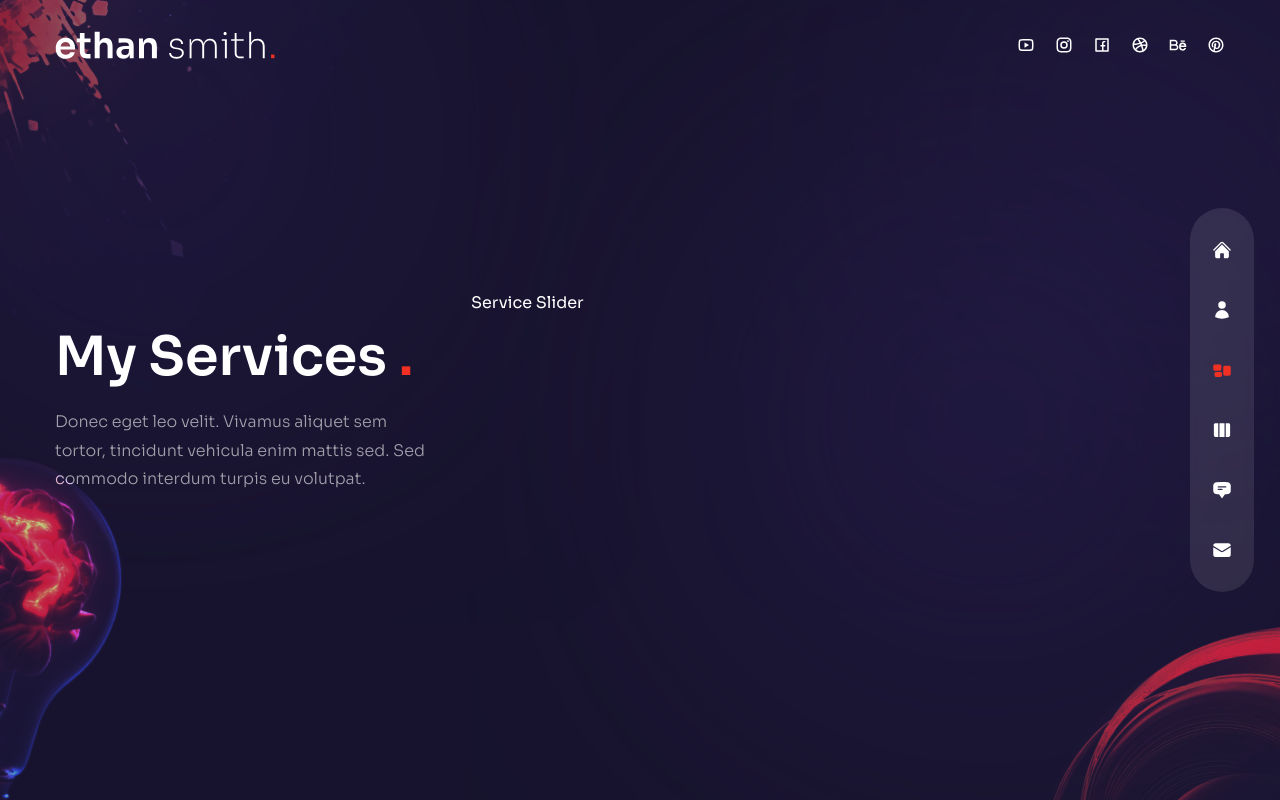
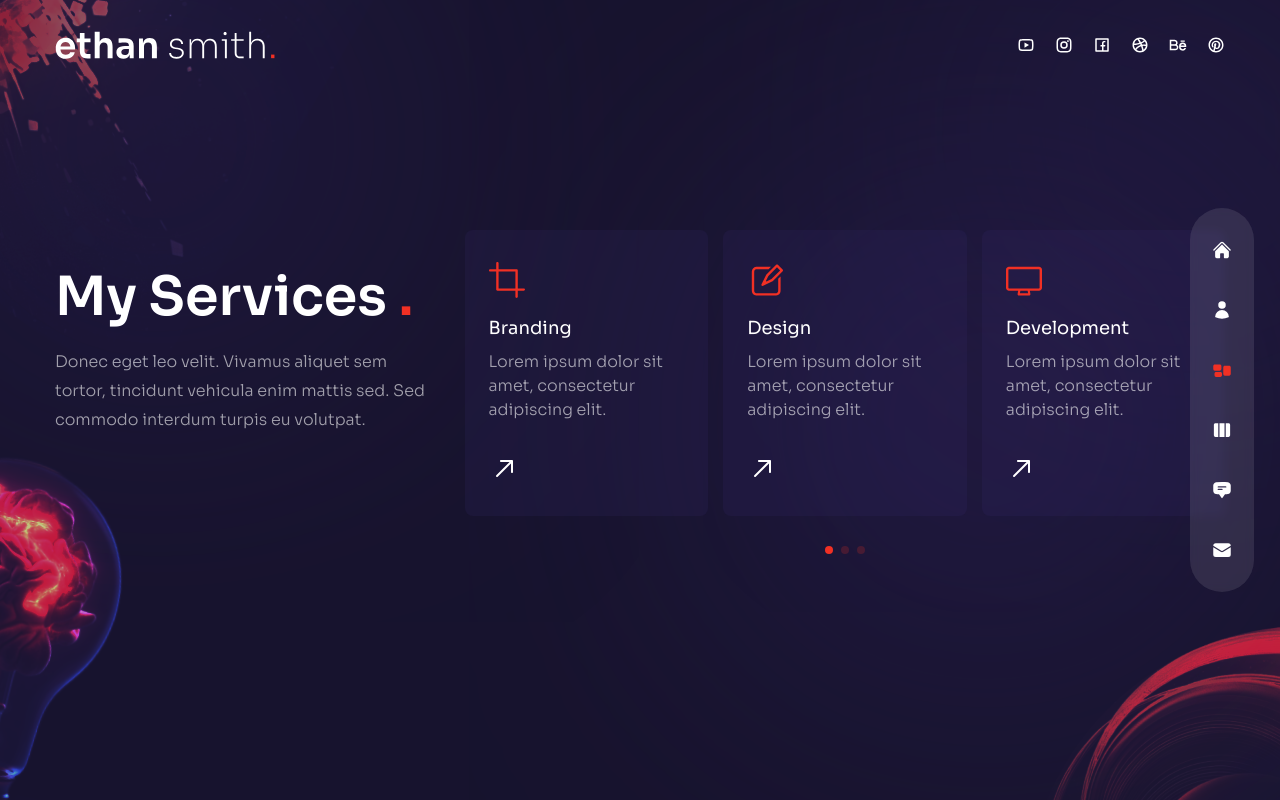
Before and after one commit to freetimezp/js-portfolio-22-web-dev, a Next.js app: page /services in a window 1280 px wide. Built offline with nearby package versions, Linux system fonts and the light colour scheme.

Commit message:
11. js-portfolio-22-web-dev. Services page. ServiceSlider Component.

```diff
--- a/components/ServiceSlider.js
+++ b/components/ServiceSlider.js
@@ -1,5 +1,101 @@
+import { Swiper, SwiperSlide } from 'swiper/react';
+
+import 'swiper/css';
+import 'swiper/css/free-mode';
+import 'swiper/css/pagination';
+
+import {
+   RxCrop,
+   RxDesktop,
+   RxPencil2,
+   RxReader,
+   RxRocket,
+   RxArrowTopRight
+} from 'react-icons/rx';
+
+// data
+export const serviceData = [
+   {
+      icon: <RxCrop />,
+      title: 'Branding',
+      description: 'Lorem ipsum dolor sit amet, consectetur adipiscing elit.',
+   },
+   {
+      icon: <RxPencil2 />,
+      title: 'Design',
+      description: 'Lorem ipsum dolor sit amet, consectetur adipiscing elit.',
+   },
+   {
+      icon: <RxDesktop />,
+      title: 'Development',
+      description: 'Lorem ipsum dolor sit amet, consectetur adipiscing elit.',
+   },
+   {
+      icon: <RxReader />,
+      title: 'Copywriting',
+      description: 'Lorem ipsum dolor sit amet, consectetur adipiscing elit.',
+   },
+   {
+      icon: <RxRocket />,
+      title: 'SEO',
+      description: 'Lorem ipsum dolor sit amet, consectetur adipiscing elit.',
+   },
+];
+
+import { FreeMode, Pagination } from 'swiper';
+
 const ServiceSlider = () => {
-  return <div>Service Slider</div>;
+   return (
+      <Swiper
+         breakpoints={{
+            320: {
+               slidesPerView: 1,
+               spaceBetween: 15,
+            },
+            640: {
+               slidesPerView: 3,
+               spaceBetween: 15,
+            },
+         }}
+         freeMode={true}
+         pagination={{
+            clickable: true
+         }}
+         modules={[FreeMode, Pagination]}
+         className='h-[240px] sm:h-[340px]'
+      >
+         {serviceData?.map((item, index) => (
+            <SwiperSlide
+               key={index}
+            >
+               <div className='bg-[rgba(65,47,123,0.15)] h-max rounded-lg px-6 py-8
+               flex sm:flex-col gap-x-6 sm:gap-x-0 group cursor-pointer transition-all
+               hover:bg-[rgba(89,65,169,0.15)] duration-300'>
+                  {/* icon */}
+                  <div className='text-4xl text-accent mb-4'>
+                     {item.icon}
+                  </div>
+
+                  {/* title & desc */}
+                  <div className='mb-8'>
+                     <div className='mb-2 text-lg'>
+                        {item.title}
+                     </div>
+                     <p className='max-w-[350px] leading-normal'>
+                        {item.description}
+                     </p>
+                  </div>
+
+                  {/* arrow */}
+                  <div className='text-3xl'>
+                     <RxArrowTopRight className='group-hover:rotate-45 group-hover:text-accent
+                     transition-all duration-300' />
+                  </div>
+               </div>
+            </SwiperSlide>
+         ))}
+      </Swiper>
+   );
 };
 
 export default ServiceSlider;
--- a/pages/services/index.js
+++ b/pages/services/index.js
@@ -1,45 +1,9 @@
 import { motion } from 'framer-motion';
-import {
-  RxCrop,
-  RxPencil2,
-  RxDesktop,
-  RxReader,
-  RxRocket
-} from 'react-icons/rx';
 import { fadeIn } from '../../variants';
 
 import ServiceSlider from '../../components/ServiceSlider';
 import Bulb from '../../components/Bulb';
 import Circles from '../../components/Circles';
-
-// data
-export const serviceData = [
-  {
-    icon: <RxCrop />,
-    title: 'Branding',
-    description: 'Lorem ipsum dolor sit amet, consectetur adipiscing elit.',
-  },
-  {
-    icon: <RxPencil2 />,
-    title: 'Design',
-    description: 'Lorem ipsum dolor sit amet, consectetur adipiscing elit.',
-  },
-  {
-    icon: <RxDesktop />,
-    title: 'Development',
-    description: 'Lorem ipsum dolor sit amet, consectetur adipiscing elit.',
-  },
-  {
-    icon: <RxReader />,
-    title: 'Copywriting',
-    description: 'Lorem ipsum dolor sit amet, consectetur adipiscing elit.',
-  },
-  {
-    icon: <RxRocket />,
-    title: 'SEO',
-    description: 'Lorem ipsum dolor sit amet, consectetur adipiscing elit.',
-  },
-];
 
 const Services = () => {
    return (
@@ -51,17 +15,38 @@
                {/* text */}
                <div className='text-center flex xl:w-[30vw] flex-col lg:text-left mb-4
           xl:mb-0'>
-            <h2 className='h2 xl:mt-8'>
+                  <motion.h2
+                     variants={fadeIn('up', 0.3)}
+                     initial="hidden"
+                     animate="show"
+                     exit="hidden"
+                     className='h2 xl:mt-8'
+                  >
                      My Services <span className='text-accent'>.</span>
-            </h2>
-            <p className='mb-4 max-w-[400px] mx-auto lg:mx-0'>
+                  </motion.h2>
+                  <motion.p
+                     variants={fadeIn('up', 0.5)}
+                     initial="hidden"
+                     animate="show"
+                     exit="hidden"
+                     className='mb-4 max-w-[400px] mx-auto lg:mx-0'
+                  >
                      Donec eget leo velit. Vivamus aliquet sem tortor, tincidunt
                      vehicula enim mattis sed. Sed commodo interdum turpis eu volutpat.
-            </p>
+                  </motion.p>
                </div>
 
                {/* slider */}
+               <motion.div
+                  variants={fadeIn('down', 0.7)}
+                  initial="hidden"
+                  animate="show"
+                  exit="hidden"
+                  className='w-full xl:max-w-[65%]'
+               >
                   <ServiceSlider />
+               </motion.div>
+
             </div>
          </div>
 
```
Lines whose indentation alone changed are shown as unchanged.
